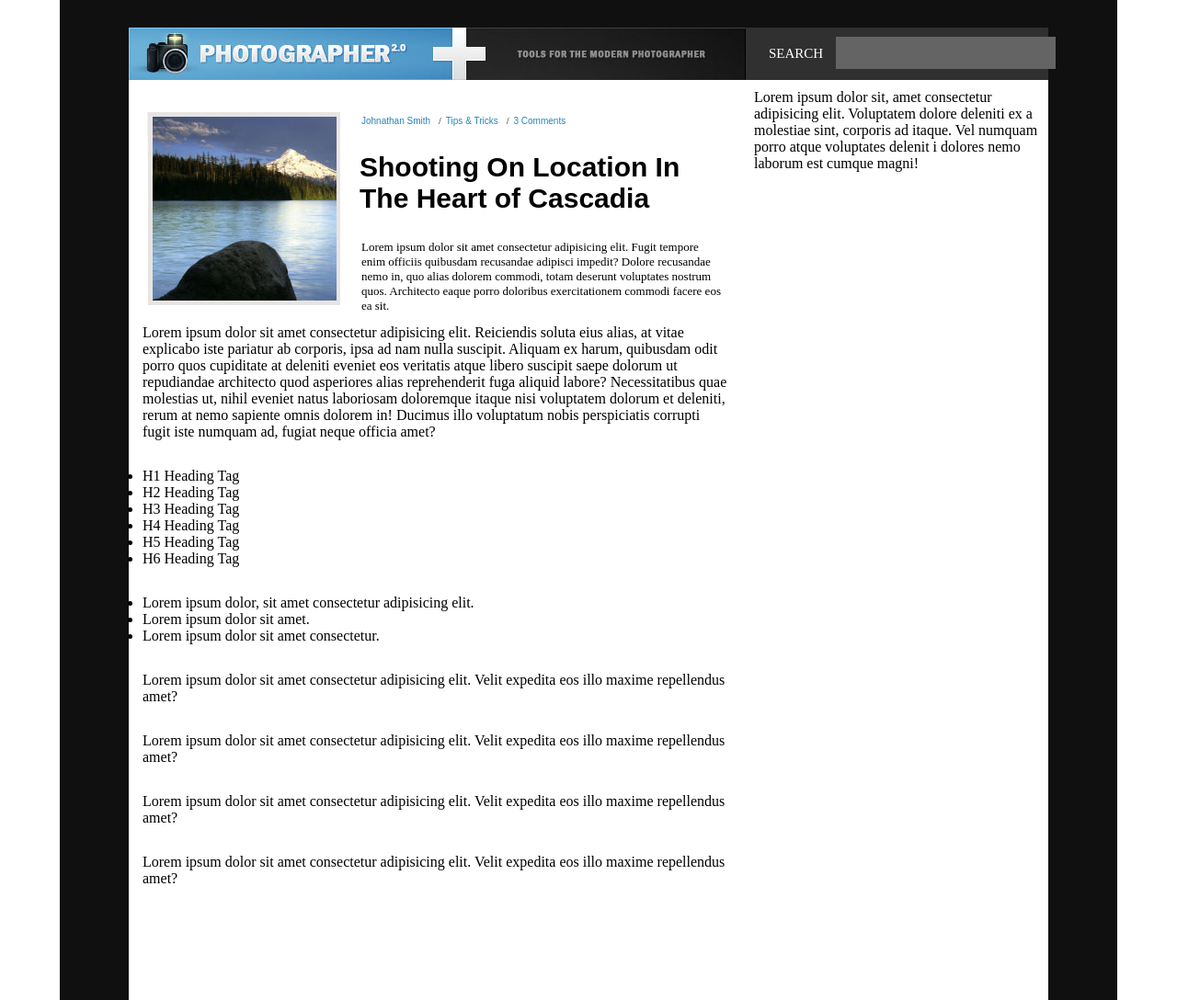
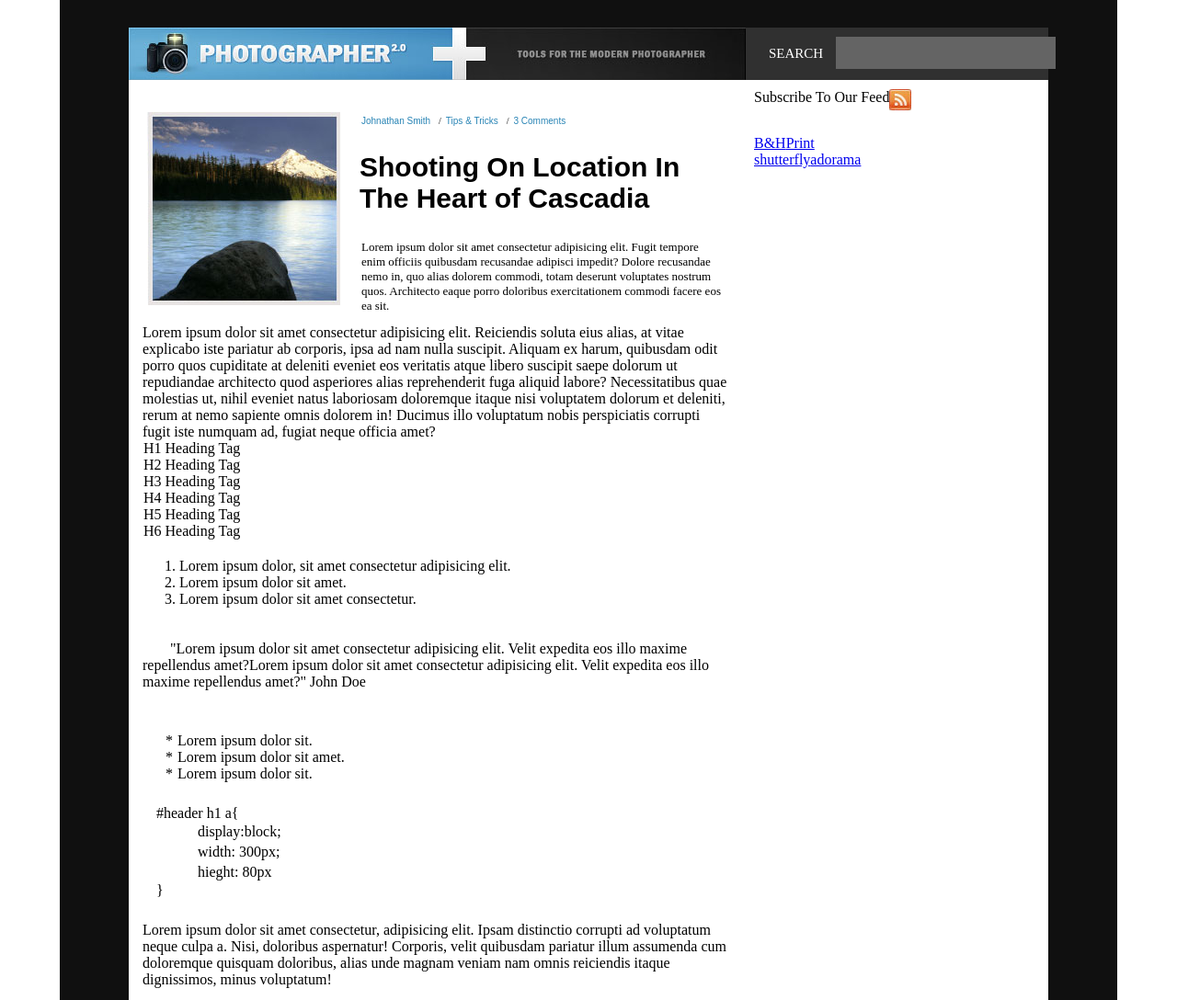
Before and after one commit to Kujjik/maketplace, a website built with webpack: page src/index.html in a window 1280 px wide. Shown: the top 1088 px of the page at 92% size. Built offline with nearby package versions, Linux system fonts and the light colour scheme; files whose address does not match are found by name.

Commit message:
right bar

```diff
--- a/src/index.html
+++ b/src/index.html
@@ -61,8 +61,7 @@
                 deleniti, rerum at nemo sapiente omnis dolorem in! Ducimus
                 illo voluptatum nobis perspiciatis corrupti fugit iste numquam
                 ad, fugiat neque officia amet?
-            </div>
-            <ul class="main-content">
+                <ul class="main-content ul-content">
                     <li class="li-middle-style">H1 Heading Tag</li>
                     <li class="li-middle-style">H2 Heading Tag</li>
                     <li class="li-middle-style">H3 Heading Tag</li>
@@ -70,34 +69,64 @@
                     <li class="li-middle-style">H5 Heading Tag</li>
                     <li class="li-middle-style">H6 Heading Tag</li>
                 </ul>
+            </div>
 
-            <ul class="main-content">
+            <ol class="ol-content">
                 <li class="li-content-style">Lorem ipsum dolor, sit amet consectetur adipisicing elit.</li>
                 <li class="li-content-style">Lorem ipsum dolor sit amet.</li>
                 <li class="li-content-style">Lorem ipsum dolor sit amet consectetur.</li>
+            </ol>
+            <div class="main-content"> <p class="indent-main-content">"Lorem ipsum dolor sit
+                amet consectetur adipisicing elit. Velit expedita
+                eos illo maxime repellendus amet?Lorem ipsum dolor sit
+                amet consectetur adipisicing elit. Velit expedita
+                eos illo maxime repellendus amet?" John Doe
+            </p>
+            </div>
+            <ul class=" main-content">
+                <li class="li-asterisk">Lorem ipsum dolor sit.</li>
+                <li class="li-asterisk">Lorem ipsum dolor sit amet.</li>
+                <li class="li-asterisk">Lorem ipsum dolor sit.</li>
             </ul>
-            <div class="main-content">Lorem ipsum dolor sit
-                amet consectetur adipisicing elit. Velit expedita
-                eos illo maxime repellendus amet?
+            <div class="main-content p-container">
+                <p class="first-bracket">#header h1 a{</p>
+                <p class="inside-parentheses">display:block;</p>
+                <p class="inside-parentheses">width: 300px;</p>
+                <p class="inside-parentheses">hieght: 80px</p>
+                <p class="last-bracket">}</p>
             </div>
-            <div class="main-content">Lorem ipsum dolor sit
-                amet consectetur adipisicing elit. Velit expedita
-                eos illo maxime repellendus amet?
-            </div>
-            <div class="main-content">Lorem ipsum dolor sit
-                amet consectetur adipisicing elit. Velit expedita
-                eos illo maxime repellendus amet?
-            </div>
-            <div class="main-content">Lorem ipsum dolor sit
-                amet consectetur adipisicing elit. Velit expedita
-                eos illo maxime repellendus amet?
+            <div class="main-content">Lorem ipsum dolor sit amet consectetur,
+                adipisicing elit. Ipsam distinctio corrupti ad voluptatum neque
+                culpa a. Nisi, doloribus aspernatur! Corporis, velit quibusdam
+                pariatur illum assumenda cum doloremque quisquam doloribus,
+                alias unde magnam veniam nam omnis reiciendis itaque dignissimos,
+                minus voluptatum!
             </div>
         </div>
 
-            <div class="sidebar">Lorem ipsum dolor sit, amet consectetur adipisicing elit.
-                Voluptatem dolore deleniti ex a molestiae sint, corporis ad itaque.
-                Vel numquam porro atque voluptates delenit
-                i dolores nemo laborum est cumque magni!
+            <div class="sidebar">
+
+                <div class="sub-feed">
+                    <div class="sub-feed-text">
+                        Subscribe To Our Feed
+                    </div>
+
+                    <div class="icon-sub-feed">
+                        <a  class="icon-sub-feed" href="#"></a>
+                    </div>
+                </div>
+
+                <div class="top-side-banners">
+                    <div class="link-banners-container">
+                        <a href="#" class="BH">B&H</a>
+                        <a href="#" class="snapfish">Print</a>
+                    </div>
+                    <div class="link-banners-container">
+                        <a href="#" class="shutterfly">shutterfly</a>
+                        <a href="#" class="adorama">adorama</a>
+                    </div>
+                </div>
+
             </div>
     </div>
 
--- a/src/sass/main.scss
+++ b/src/sass/main.scss
@@ -106,12 +106,6 @@ body {
     padding: 8px 10px;
 }
 
-.sidebar {
-    width: 310px;
-    height: 100%;
-    padding: 10px;
-}
-
 .link-style {
     text-decoration: none;
     color: #000000;
@@ -150,3 +144,88 @@ body {
     padding: 10px;
 
 }
+
+.ul-content {
+    list-style: none;
+    margin: 0;
+    padding: 0 1px;
+}
+
+.ol-content {
+    margin: 0 5px;
+    padding: 5px 50px;
+}
+
+.indent-main-content {
+    text-indent: 30px;
+}
+
+.li-asterisk {
+    list-style: none;
+    padding: 0 20px;
+}
+
+.li-asterisk::before {
+    content: "*";
+    padding: 0 5px;
+}
+
+.p-container-positions {
+    margin: 0;
+    padding: 0;
+}
+
+.p-container {
+    margin: 0 20px;
+}
+
+.first-bracket {
+    margin: 0;
+    padding: 0;
+}
+
+.inside-parentheses {
+    margin: 0 5px;
+    padding: 2px 40px;
+}
+
+.last-bracket {
+    margin: 0;
+    padding: 0;
+}
+
+//sidebar
+.sidebar {
+    width: 310px;
+    height: 100%;
+    padding: 10px;
+    display: flex;
+    flex-direction: column;
+}
+
+.sub-feed {
+    display: flex;
+    flex-direction: row;
+    width: 100%;
+    height: 50px;
+}
+
+.icon-sub-feed {
+    width: 50px;
+    height: 50px;
+    background-image: url(/dist/assets/sub-feed.jpg);
+    background-repeat: no-repeat;
+
+}
+
+.top-side-banners {
+    display: flex;
+    flex-direction: column;
+    // width: ;
+    // height: ;
+}
+
+.link-banners-container {
+    display: flex;
+    flex-direction: row;
+}
```
Also changed, not shown: src/image/B&H-sidebar.jpg (added), src/image/Nikon-sidebar.jpg (added), src/image/adorama-sidebar.jpg (added), src/image/shutterfly-sidebar.jpg (added), src/image/snapfish.jpg (added), src/image/sub-feed.jpg (added). Lines whose indentation alone changed are shown as unchanged.
